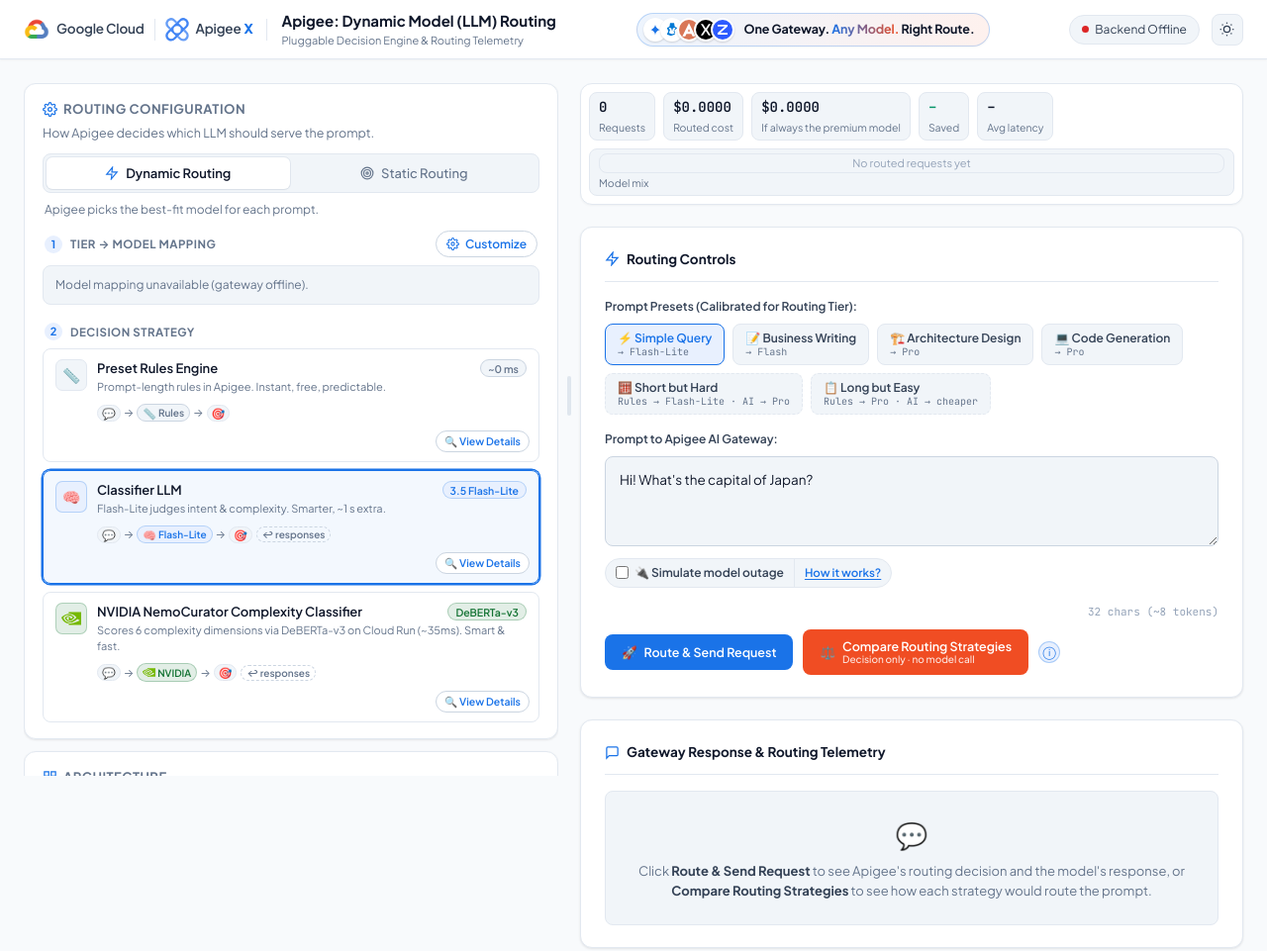
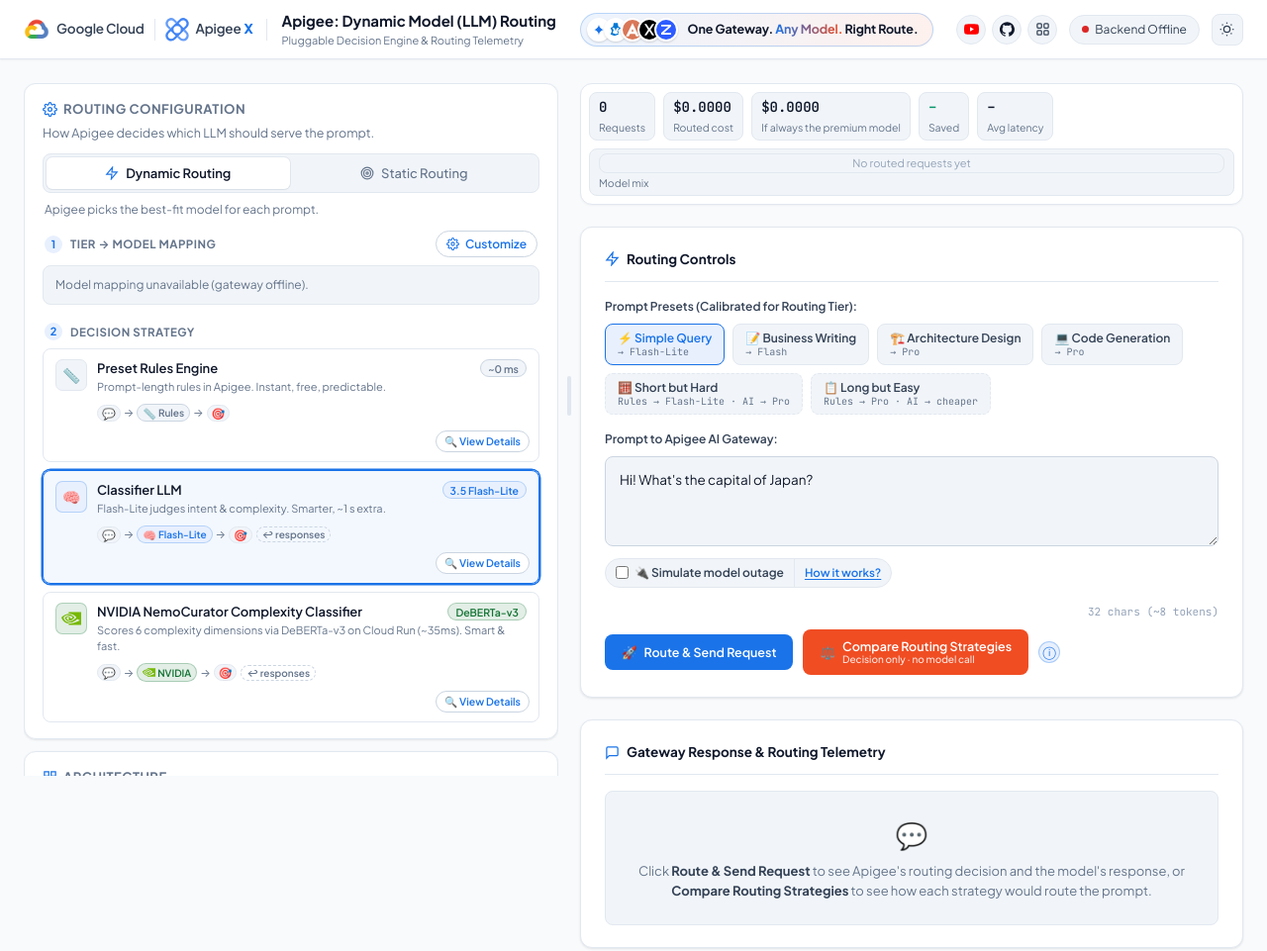
Before and after one commit to welylau/apigee-model-routing-demo, a website: page web-ui/public/index.html in a window 1280 px wide. Shown: the top 961 px of the page at 99% size. Drawn offline with Linux system fonts and the light colour scheme; no server answers.

Commit message:
feat(web-ui): add demo/GitHub/other-demos links and house favicon
Header links to the YouTube demo video, the GitHub repo and the Apigee demos hub (new tab, noopener). Favicon is the house Apigee mark served locally so the CSP stays img-src 'self'. README gets a demo-video badge and links.

```diff
--- a/web-ui/public/index.html
+++ b/web-ui/public/index.html
@@ -4,7 +4,7 @@
   <meta charset="UTF-8">
   <meta name="viewport" content="width=device-width, initial-scale=1.0">
   <title>Apigee: Dynamic Model (LLM) Routing</title>
-  <link rel="icon" href="/assets/apigee-logo.svg" type="image/svg+xml">
+  <link rel="icon" href="/assets/favicon.svg" type="image/svg+xml">
   <link rel="preconnect" href="https://fonts.googleapis.com">
   <link rel="preconnect" href="https://fonts.gstatic.com" crossorigin>
   <link href="https://fonts.googleapis.com/css2?family=JetBrains+Mono:wght@400;500;600&family=Plus+Jakarta+Sans:wght@400;500;600;700;800&display=swap" rel="stylesheet">
@@ -45,6 +45,20 @@
       </div>
 
       <div class="header-actions">
+        <nav class="header-links" aria-label="Demo resources">
+          <a class="header-link link-youtube" href="https://youtu.be/wJjiBHx_ZSQ" target="_blank" rel="noopener noreferrer" title="Watch the demo video on YouTube">
+            <svg viewBox="0 0 24 24" width="15" height="15" aria-hidden="true"><path fill="#FF0000" d="M23.5 6.2a3 3 0 0 0-2.1-2.1C19.5 3.6 12 3.6 12 3.6s-7.5 0-9.4.5A3 3 0 0 0 .5 6.2 31 31 0 0 0 0 12a31 31 0 0 0 .5 5.8 3 3 0 0 0 2.1 2.1c1.9.5 9.4.5 9.4.5s7.5 0 9.4-.5a3 3 0 0 0 2.1-2.1A31 31 0 0 0 24 12a31 31 0 0 0-.5-5.8z"/><path fill="#fff" d="M9.6 15.6 15.8 12 9.6 8.4z"/></svg>
+            <span>Demo video</span>
+          </a>
+          <a class="header-link link-github" href="https://github.com/welylau/apigee-model-routing-demo" target="_blank" rel="noopener noreferrer" title="View the source code on GitHub">
+            <svg viewBox="0 0 24 24" width="15" height="15" aria-hidden="true"><path fill="currentColor" d="M12 .3a12 12 0 0 0-3.8 23.4c.6.1.8-.3.8-.6v-2c-3.3.7-4-1.6-4-1.6-.6-1.4-1.4-1.8-1.4-1.8-1-.7.1-.7.1-.7 1.2.1 1.8 1.2 1.8 1.2 1 1.8 2.8 1.3 3.5 1 0-.8.4-1.3.7-1.6-2.7-.3-5.5-1.3-5.5-6 0-1.2.5-2.3 1.3-3.1-.2-.4-.6-1.6 0-3.2 0 0 1-.3 3.4 1.2a11.5 11.5 0 0 1 6 0c2.3-1.5 3.3-1.2 3.3-1.2.6 1.6.2 2.8 0 3.2.9.8 1.3 1.9 1.3 3.2 0 4.6-2.8 5.6-5.5 5.9.5.4.9 1 .9 2.2v3.3c0 .3.1.7.8.6A12 12 0 0 0 12 .3"/></svg>
+            <span>GitHub</span>
+          </a>
+          <a class="header-link link-demos" href="https://ai.apigee-demo.com/" target="_blank" rel="noopener noreferrer" title="Check out other Apigee AI gateway demos">
+            <svg viewBox="0 0 24 24" width="15" height="15" fill="none" stroke="currentColor" stroke-width="2" aria-hidden="true"><rect x="3" y="3" width="7" height="7" rx="1.5"></rect><rect x="14" y="3" width="7" height="7" rx="1.5"></rect><rect x="3" y="14" width="7" height="7" rx="1.5"></rect><rect x="14" y="14" width="7" height="7" rx="1.5"></rect></svg>
+            <span>Other demos</span>
+          </a>
+        </nav>
         <div class="status-badge" title="Apigee Gateway Status">
           <span class="status-dot" id="statusDot"></span>
           <span id="statusText">Connecting…</span>
--- a/web-ui/public/styles.css
+++ b/web-ui/public/styles.css
@@ -145,6 +145,12 @@
 .status-dot.err { background: var(--danger); }
 .theme-toggle-btn { background: var(--bg-tertiary); border: 1px solid var(--border-subtle); color: var(--text-secondary); width: 32px; height: 32px; border-radius: var(--radius-sm); display: flex; align-items: center; justify-content: center; cursor: pointer; transition: all 0.2s; }
 .theme-toggle-btn:hover { color: var(--text-main); border-color: var(--border-accent); }
+.header-links { display: flex; align-items: center; gap: 6px; }
+.header-link { display: inline-flex; align-items: center; gap: 6px; height: 30px; padding: 0 11px; border-radius: var(--radius-full); background: var(--bg-tertiary); border: 1px solid var(--border-subtle); color: var(--text-secondary); font-size: 12px; font-weight: 600; text-decoration: none; white-space: nowrap; transition: all 0.2s; }
+.header-link svg { flex-shrink: 0; }
+.header-link:hover, .header-link:focus-visible { color: var(--google-blue); border-color: var(--border-focus); background: var(--google-blue-subtle); outline: none; }
+.header-link.link-github { color: var(--text-main); }
+@media (max-width: 1500px) { .header-link span { display: none; } .header-link { width: 30px; padding: 0; justify-content: center; } }
 
 /* ---------- Layout ---------- */
 .main-content { flex: 1; max-width: 1560px; width: 100%; margin: 0 auto; padding: 24px; }
--- a/web-ui/server.js
+++ b/web-ui/server.js
@@ -60,6 +60,7 @@
   '/styles.css': ['styles.css', 'text/css; charset=utf-8'],
   '/assets/google-cloud.png': ['assets/google-cloud.png', 'image/png'],
   '/assets/apigee-logo.svg': ['assets/apigee-logo.svg', 'image/svg+xml'],
+  '/assets/favicon.svg': ['assets/favicon.svg', 'image/svg+xml'],
   '/assets/rules-engine.png': ['assets/rules-engine.png', 'image/png'],
   '/assets/classifier.png': ['assets/classifier.png', 'image/png'],
   '/assets/nvidia.png': ['assets/nvidia.png', 'image/png'],
```
Also changed, not shown: README.md, web-ui/public/assets/favicon.svg (added).
